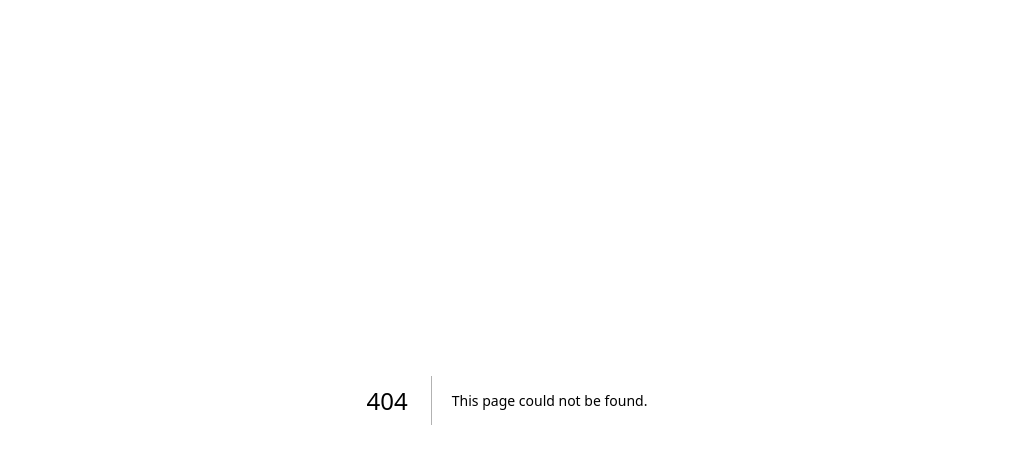
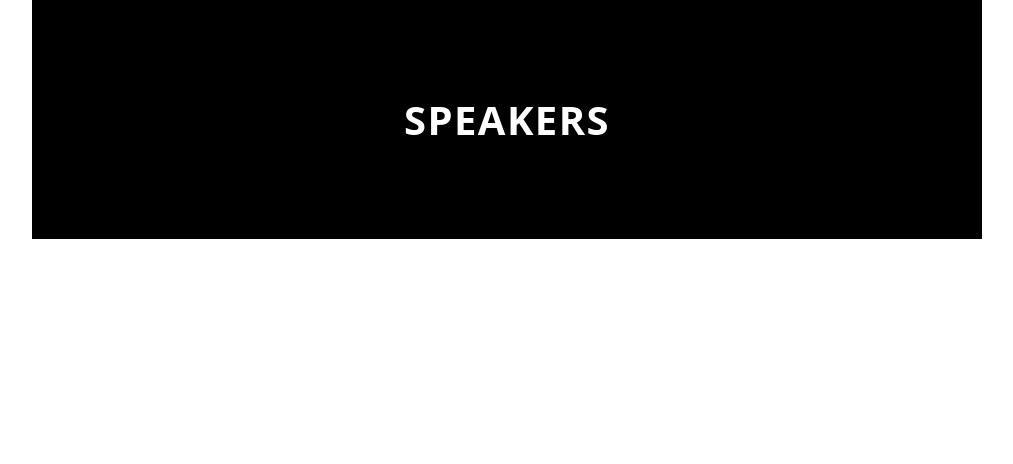
Before and after one commit to Youmnaelzany/audiophile-ecommerce-website-25, a Next.js app: page /category/speakers in a window 1280 px wide. Before the commit this address had no page. Shown: the top 464 px of the page, without its empty margins (133-1146 px from the left). Built offline with nearby package versions, Linux system fonts and the light colour scheme.

Commit message:
Add product category pages and ProductTitle component; update JSON structure for products

```diff
--- a/_data/db.json
+++ b/_data/db.json
@@ -1,4 +1,5 @@
-[
+{
+"products":[
   {
     "id": 1,
     "slug": "yx1-earphones",
@@ -520,3 +521,4 @@
     ]
   }
 ]
+}
--- /dev/null
+++ b/src/app/category/earphones/page.tsx
@@ -0,0 +1,9 @@
+import ProductTitle from "@/components/ProductTitle";
+
+export default function EarphonesCategory() {
+  return (
+    <main className="">
+      <ProductTitle title="Earphones" />
+    </main>
+  );
+}
--- /dev/null
+++ b/src/app/category/headphones/page.tsx
@@ -0,0 +1,9 @@
+import ProductTitle from "@/components/ProductTitle";
+
+export default function HeadphonesCategory() {
+  return (
+    <main className="">
+      <ProductTitle title="Headphones" />
+    </main>
+  );
+}
--- /dev/null
+++ b/src/app/category/speakers/page.tsx
@@ -0,0 +1,9 @@
+import ProductTitle from "@/components/ProductTitle";
+
+export default function SpeakersCategory() {
+  return (
+    <main className="">
+      <ProductTitle title="Speakers" />
+    </main>
+  );
+}
--- /dev/null
+++ b/src/components/ProductTitle.tsx
@@ -0,0 +1,6 @@
+export default function ProductTitle({ title }: { title: string }) {
+  return (
+    <section className="h-[6.38rem] sm:h-[15.38rem] lg:h-[14.94rem] w-full bg-black uppercase text-white text-[2.5rem] font-bold leading-10 tracking-[0.08931rem] flex items-center justify-center mx-auto text-center">{title}</section>
+  );
+
+}
```
Also changed, not shown: src/app/products/xx99-mark-one-headphone/page.tsx (added), src/app/products/xx99-mark-two-headphone/page.tsx (added), src/app/products/yx1-earphone/page.tsx (added), src/app/products/zx7-speaker/page.tsx (added), src/app/products/zx9-speaker/page.tsx (added).
